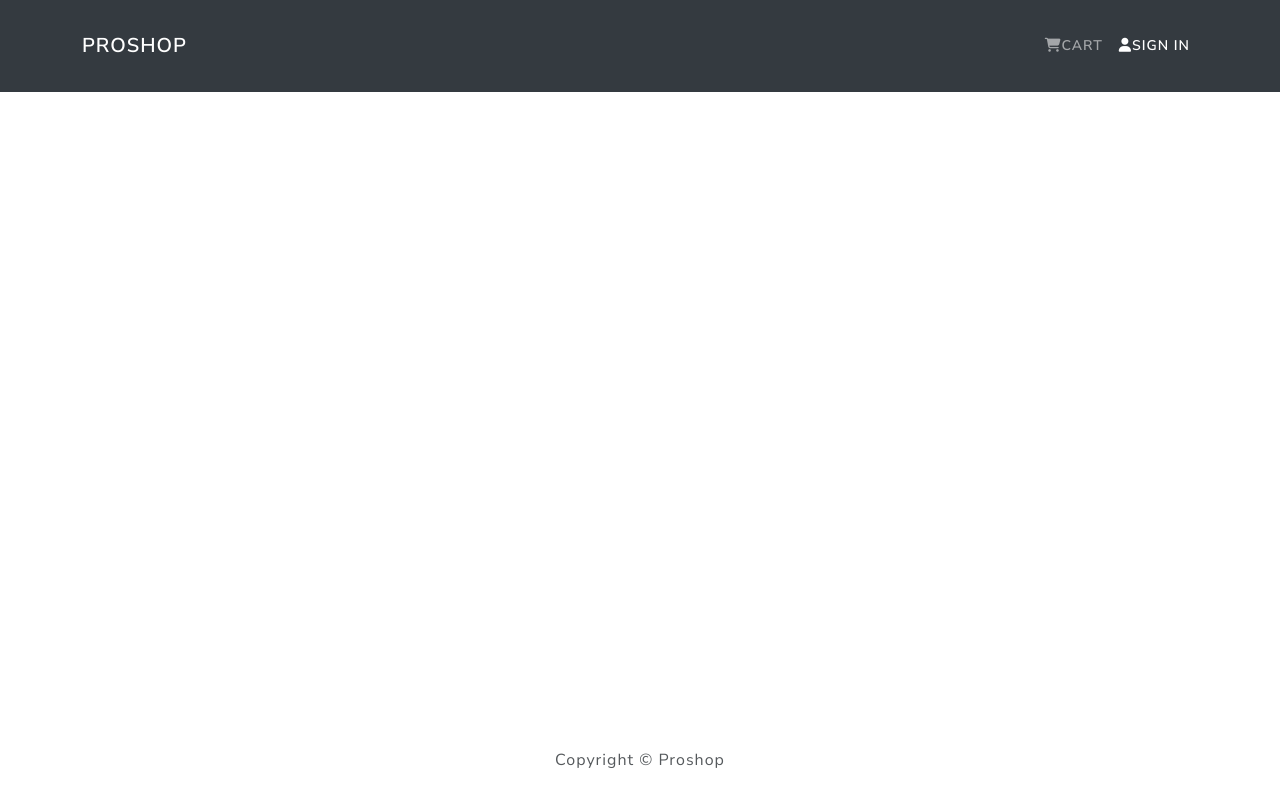
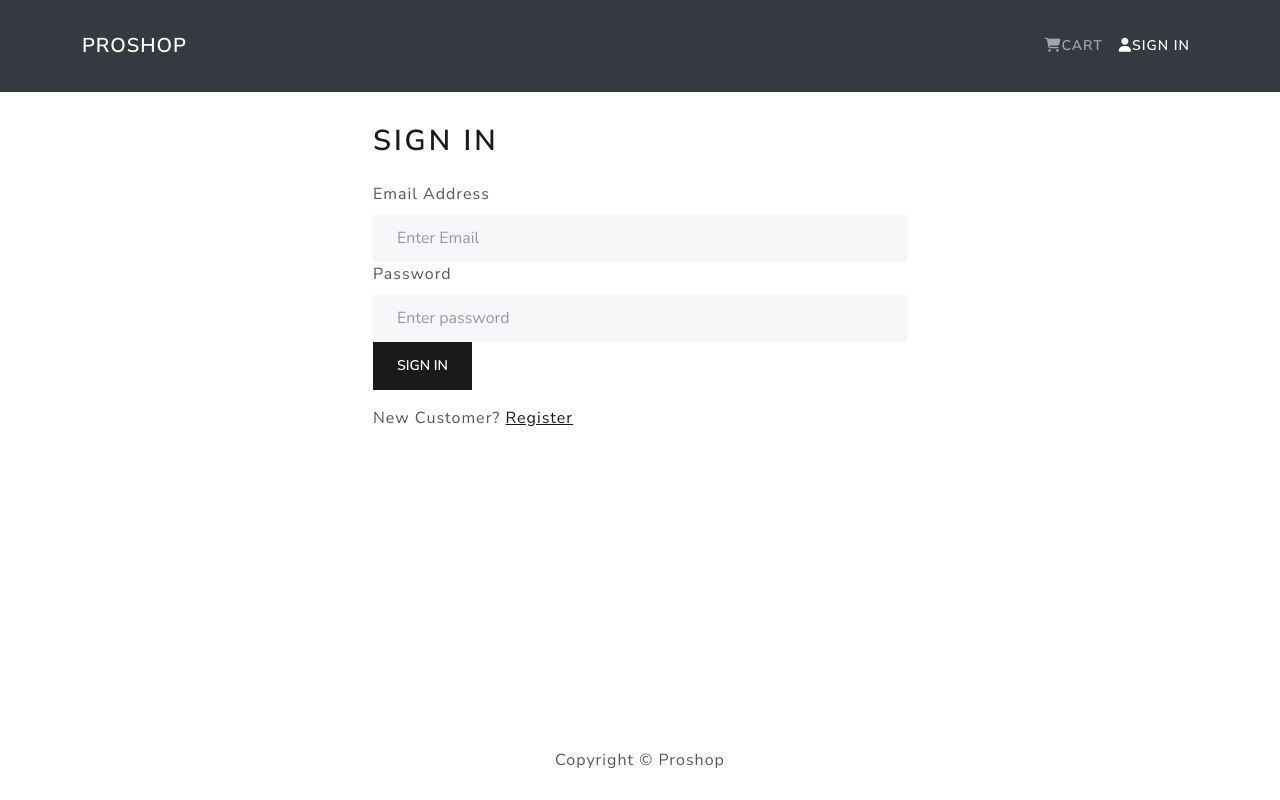
Before and after one commit to eli9914/ProShop, a React (Create React App) app in the folder frontend/: page /login in a window 1280 px wide. Built offline with nearby package versions, Linux system fonts and the light colour scheme.

Commit message:
Adding user login screen & functionality

```diff
--- a/frontend/src/App.js
+++ b/frontend/src/App.js
@@ -7,6 +7,7 @@
 import ProductScreen from './screens/ProductScreen'
 import CartScreen from './screens/CartScreen'
 import { BrowserRouter as Router, Route, Routes } from 'react-router-dom'
+import LoginScreen from './screens/LoginScreen'
 
 const App = () => {
   return (
@@ -15,6 +16,7 @@
       <main className='py-3'>
         <Container>
           <Routes>
+            <Route path='/login' element={<LoginScreen />} />
             <Route path='/' element={<HomeScreen />} />
             <Route path='/product/:id' element={<ProductScreen />} />
             <Route path='/cart/:id?' element={<CartScreen />} />
--- /dev/null
+++ b/frontend/src/actions/userActions.js
@@ -0,0 +1,37 @@
+import {
+  USER_LOGIN_FAIL,
+  USER_LOGIN_REQUEST,
+  USER_LOGIN_SUCCESS,
+} from '../constants/userConstants'
+import axios from 'axios'
+export const login = (email, password) => async (dispatch) => {
+  try {
+    dispatch({
+      type: USER_LOGIN_REQUEST,
+    })
+
+    const config = {
+      headers: {
+        'Content-Type': 'application/json',
+      },
+    }
+    const { data } = await axios.post(
+      '/api/users/login',
+      { email, password },
+      config
+    )
+    dispatch({
+      type: USER_LOGIN_SUCCESS,
+      payload: data,
+    })
+    localStorage.setItem('userInfo', JSON.stringify(data))
+  } catch (error) {
+    dispatch({
+      type: USER_LOGIN_FAIL,
+      payload:
+        error.response && error.response.data.message
+          ? error.response.data.message
+          : error.message,
+    })
+  }
+}
--- /dev/null
+++ b/frontend/src/components/FormContainer.js
@@ -0,0 +1,15 @@
+import React from 'react'
+import { Container, Row, Col } from 'react-bootstrap'
+const FormContainer = ({ children }) => {
+  return (
+    <Container>
+      <Row className='justify-content-md-center'>
+        <Col xs={12} md={6}>
+          {children}
+        </Col>
+      </Row>
+    </Container>
+  )
+}
+
+export default FormContainer
--- /dev/null
+++ b/frontend/src/constants/userConstants.js
@@ -0,0 +1,4 @@
+export const USER_LOGIN_REQUEST = 'USER_LOGIN_REQUEST'
+export const USER_LOGIN_SUCCESS = 'USER_LOGIN_SUCCESS'
+export const USER_LOGIN_FAIL = 'USER_LOGIN_FAIL'
+export const USER_LOGOUT = 'USER_LOGOUT'
--- /dev/null
+++ b/frontend/src/reducers/userReducers.js
@@ -0,0 +1,20 @@
+import {
+  USER_LOGIN_REQUEST,
+  USER_LOGIN_SUCCESS,
+  USER_LOGIN_FAIL,
+  USER_LOGOUT,
+} from '../constants/userConstants'
+export const userLoginReducer = (state = {}, action) => {
+  switch (action.type) {
+    case USER_LOGIN_REQUEST:
+      return { loading: true }
+    case USER_LOGIN_SUCCESS:
+      return { loading: false, userInfo: action.payload }
+    case USER_LOGIN_FAIL:
+      return { loading: false, error: action.payload }
+    case USER_LOGOUT:
+      return {}
+    default:
+      return state
+  }
+}
--- /dev/null
+++ b/frontend/src/screens/LoginScreen.js
@@ -0,0 +1,72 @@
+import React, { useState, useEffect } from 'react'
+import { Link, redirect, useLocation, useNavigate } from 'react-router-dom'
+import { Form, Button, Row, Col } from 'react-bootstrap'
+import { useDispatch, useSelector } from 'react-redux'
+import Message from '../components/Message'
+import Loader from '../components/Loader'
+import { login } from '../actions/userActions'
+import FormContainer from '../components/FormContainer'
+import { red } from 'colors'
+
+const LoginScreen = () => {
+  const navigate = useNavigate()
+  const location = useLocation()
+
+  const [email, setEmail] = useState('')
+  const [password, setPassword] = useState('')
+  const dispatch = useDispatch()
+  const userLogin = useSelector((state) => state.userLogin)
+  const { loading, error, userInfo } = userLogin
+  const redirect = location.search ? location.search.split('=')[1] : '/'
+
+  useEffect(() => {
+    if (userInfo) {
+      navigate(redirect)
+    }
+  }, [navigate, userInfo, redirect])
+  const submitHandler = (e) => {
+    e.preventDefault()
+    dispatch(login(email, password))
+  }
+  return (
+    <FormContainer>
+      <h1>Sign In</h1>
+      {error && <Message varient='danger'>{error}</Message>}
+      {loading && <Loader></Loader>}
+      <Form onSubmit={submitHandler}>
+        <Form.Group controlId='email'>
+          <Form.Label>Email Address</Form.Label>
+          <Form.Control
+            type='email'
+            placeholder='Enter Email'
+            value={email}
+            onChange={(e) => setEmail(e.target.value)}
+          ></Form.Control>
+        </Form.Group>
+        <Form.Group controlId='password'>
+          <Form.Label>Password </Form.Label>
+          <Form.Control
+            type='password'
+            placeholder='Enter password'
+            value={password}
+            onChange={(e) => setPassword(e.target.value)}
+          ></Form.Control>
+        </Form.Group>
+        <Button type='submit' variant='primary'>
+          Sign In
+        </Button>
+      </Form>
+
+      <Row className='py-3'>
+        <Col>
+          New Customer?{' '}
+          <Link to={redirect ? `/register?redirect=${redirect}` : '/register'}>
+            Register
+          </Link>
+        </Col>
+      </Row>
+    </FormContainer>
+  )
+}
+
+export default LoginScreen
--- a/frontend/src/screens/ProductScreen.js
+++ b/frontend/src/screens/ProductScreen.js
@@ -3,7 +3,6 @@
 import { Row, Col, Image, ListGroup, Card, Button } from 'react-bootstrap'
 import { useDispatch, useSelector } from 'react-redux'
 import Rating from '../components/Rating'
-import axios from 'axios'
 import { listProductDetails } from '../actions/productActions'
 import Loader from '../components/Loader'
 import Message from '../components/Message'
--- a/frontend/src/store.js
+++ b/frontend/src/store.js
@@ -7,19 +7,26 @@
   productDetailsReducer,
 } from './reducers/productReducers'
 import { cartReducer } from './reducers/cartReducers'
+import { userLoginReducer } from './reducers/userReducers'
 
 const reducer = combineReducers({
   productList: productListReducer,
   productDetails: productDetailsReducer,
   cart: cartReducer,
+  userLogin: userLoginReducer,
 })
 
 const cartItemsFromStorage = localStorage.getItem('cartItems')
   ? JSON.parse(localStorage.getItem('cartItems'))
   : []
 
+const userInfoFromStorage = localStorage.getItem('userInfo')
+  ? JSON.parse(localStorage.getItem('userInfo'))
+  : null
+
 const initialState = {
   cart: { cartItems: cartItemsFromStorage },
+  userLogin: { userInfo: userInfoFromStorage },
 }
 
 const middleware = [thunk]
```
